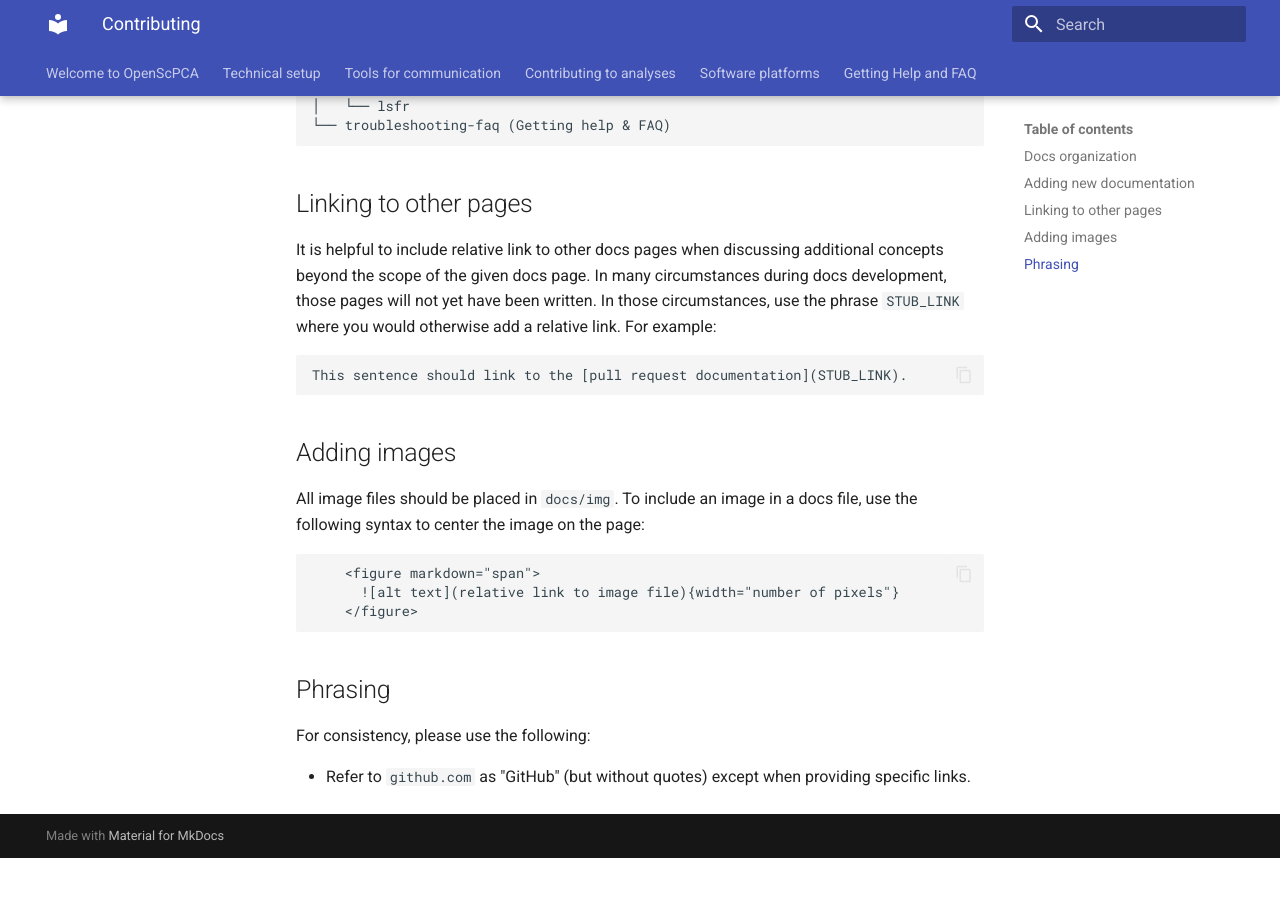
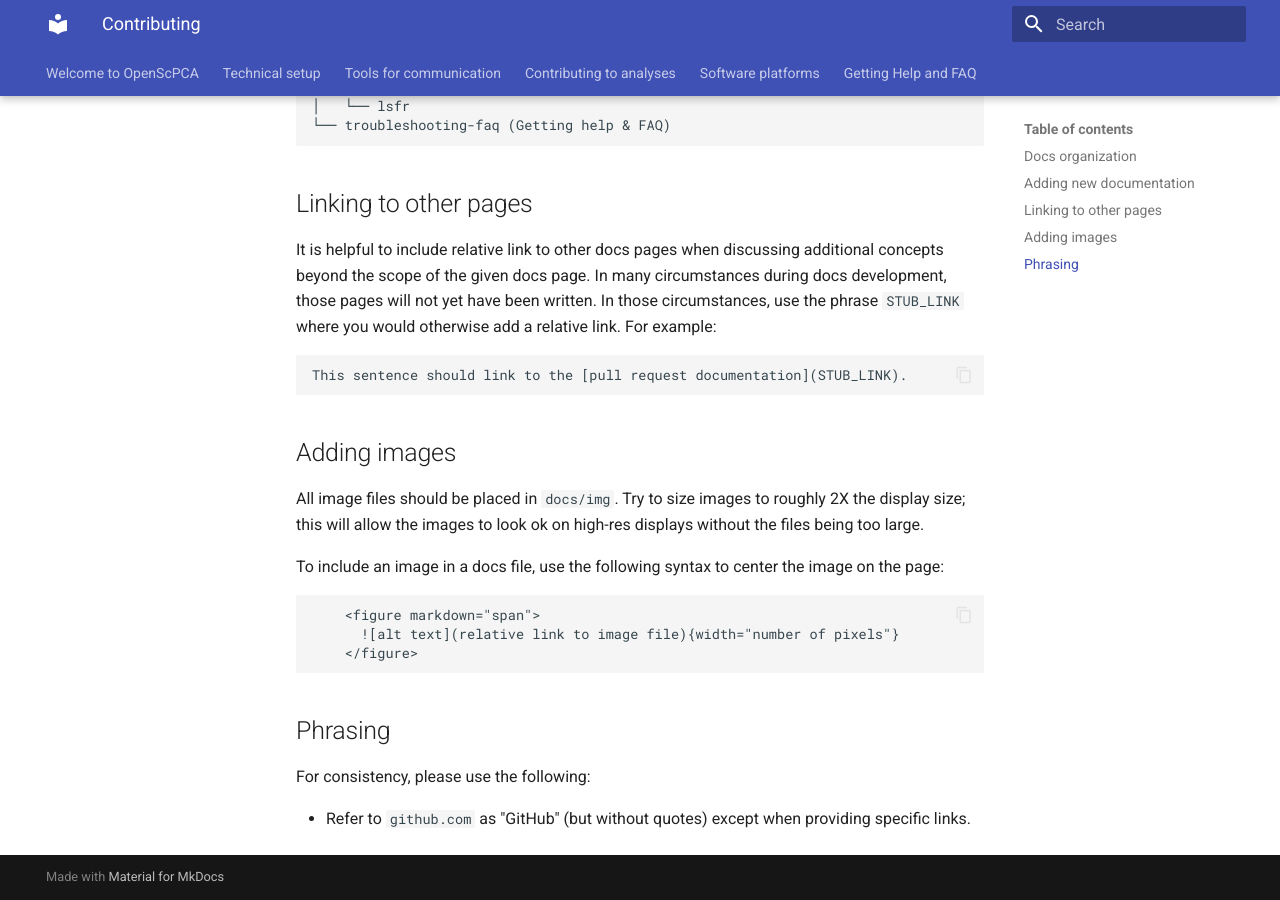
Before and after one commit to AlexsLemonade/OpenScPCA-analysis, an MkDocs documentation site: the page built from docs/contributing.md, in a window 1280 px wide and 900 px high, scrolled down 1843 px. Built offline with MkDocs 1.6.1 and Material for MkDocs 9.7.7, drawn with Linux system fonts in a browser that asks for light colours; before the commit the page ends 2701 px from its top, so only the background shows below that.

Commit message:
2x images

````diff
--- a/docs/contributing.md
+++ b/docs/contributing.md
@@ -92,6 +92,8 @@ This sentence should link to the [pull request documentation](STUB_LINK).
 ## Adding images
 
 All image files should be placed in `docs/img`.
+Try to size images to roughly 2X the display size; this will allow the images to look ok on high-res displays without the files being too large.
+
 To include an image in a docs file, use the following syntax to center the image on the page:
 
 ```
````
